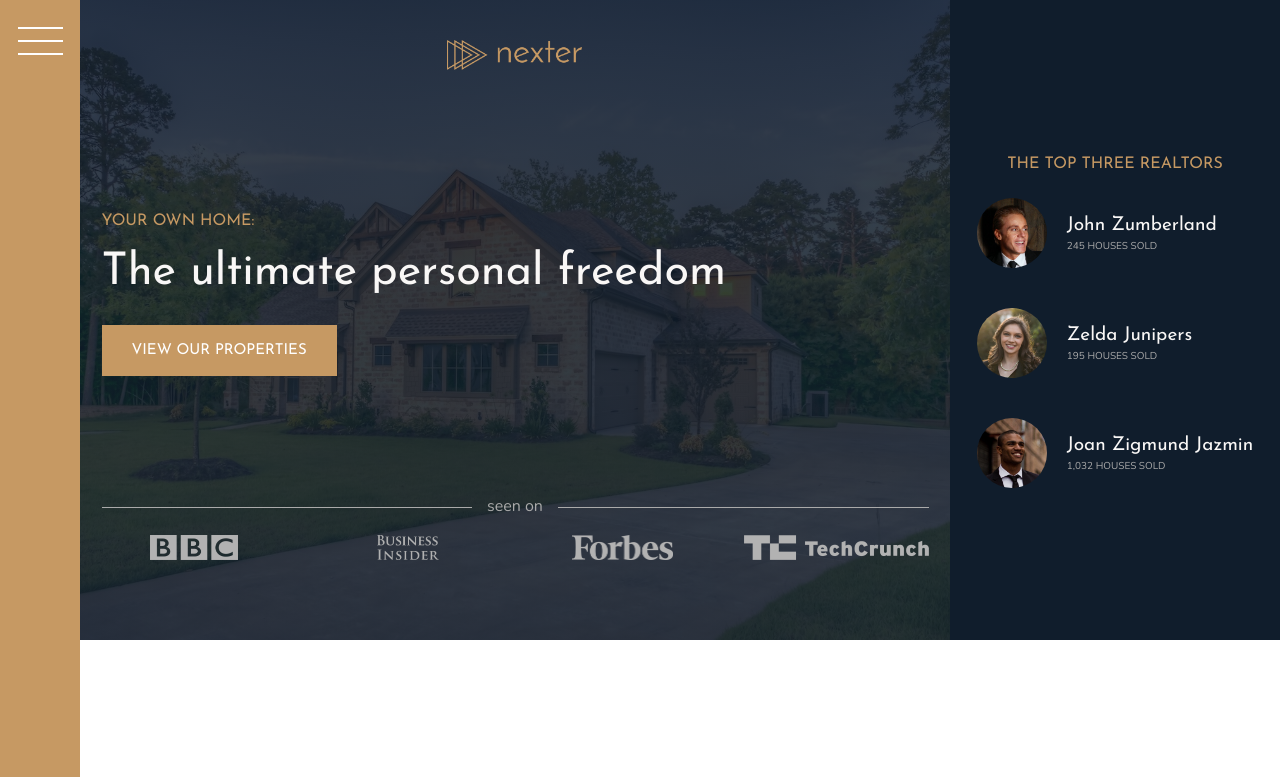
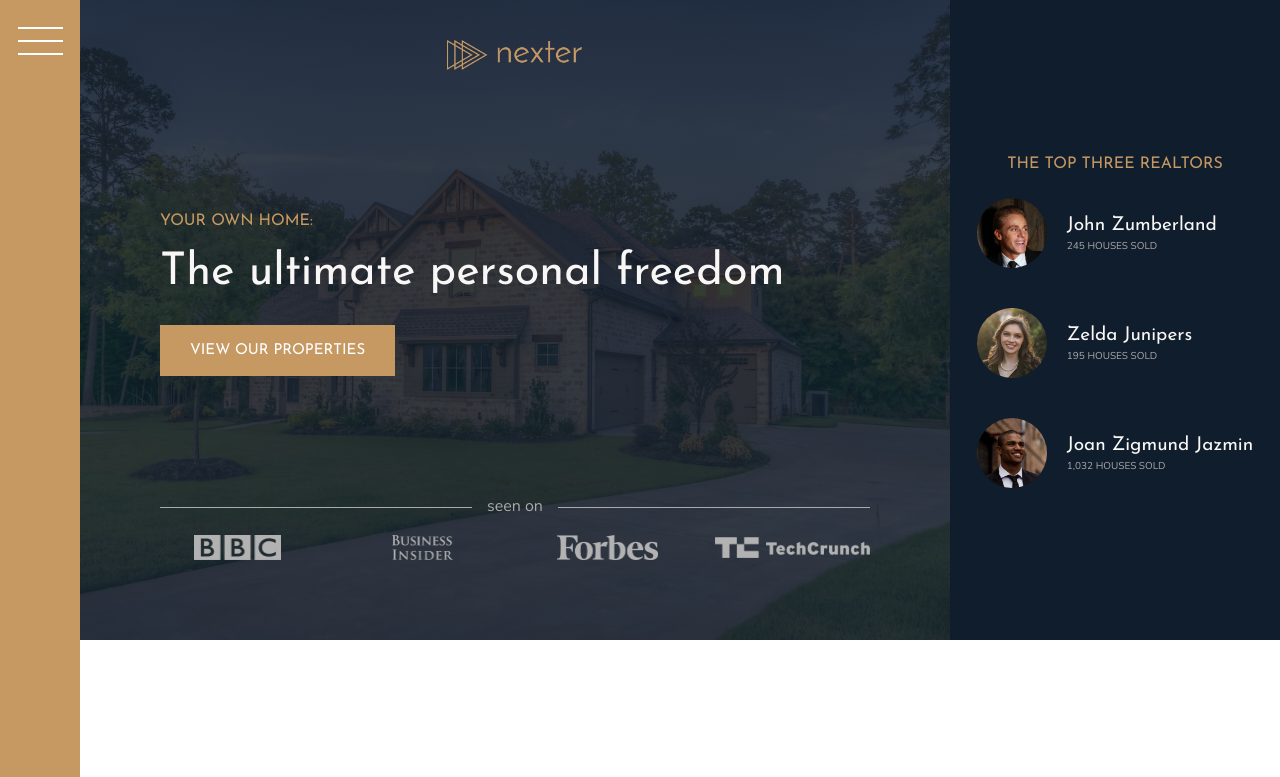
Before and after one commit to SZwerling/nexter, a website: page index.html in a window 1280 px wide. Shown: the top 777 px of the page. Drawn offline with nearby package versions, Linux system fonts and the light colour scheme.

Commit message:
font-size to 50% max-width 75em

```diff
--- a/sass/_base.scss
+++ b/sass/_base.scss
@@ -14,6 +14,9 @@ $color-grey-dark-2: #6d5d4b;
 $font-primary: "Nunito", sans-serif;
 $font-display: "Josefin Sans", sans-serif;
 
+// RESPONSIVE BREAKPOINTS
+$bp-largest: 75em; //1200px
+
 *,
 *::before,
 *::after {
@@ -25,6 +28,10 @@ $font-display: "Josefin Sans", sans-serif;
 html {
    box-sizing: border-box;
    font-size: 62.5%; // 1rem = 10px
+
+   @media only screen and (max-width: $bp-largest) {
+      font-size: 50%;
+   }
 }
 
 body {
--- a/sass/_header.scss
+++ b/sass/_header.scss
@@ -7,8 +7,8 @@
     padding: 4rem 8rem 8rem 8rem;
 
     display: grid;
-    grid-template-rows: 1fr min-content 6rem 1fr;
-    grid-template-columns: max-content;
+    grid-template-rows: 1fr min-content minmax(6rem, min-content) 1fr;
+    grid-template-columns: minmax(min-content ,max-content);
     grid-row-gap: 1.5rem;
     justify-content: center;
 
@@ -51,8 +51,10 @@
         grid-template-columns: repeat(4, 1fr);
         grid-column-gap: 3rem;
         justify-items: center;
+        align-items: center;
         img {
-            height: 25px;
+            max-height: 25px;
+            max-width: 100%;
             filter: brightness(70%);
         }
     }
```
Also changed, not shown: css/style.css.
